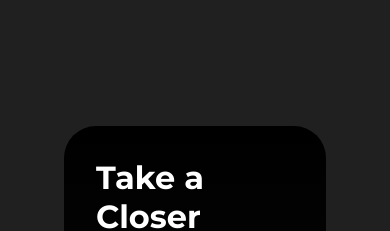
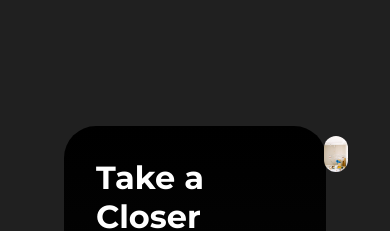
Before and after one commit to nickdebakey/okeefeselectricalllc, a plain HTML site: page index.html in a window 390 px wide. Shown: the part 3080-3311 px from the top of the page. Drawn offline with nearby package versions, Linux system fonts and the light colour scheme.

Commit message:
jk should be good now (desktop, still gotta do media queries for tablet and phone)

```diff
--- a/index.css
+++ b/index.css
@@ -381,7 +381,11 @@ header {
 
 .content2ColumnR img {
     margin-top: -5rem;
+    margin-left: 1.5rem;
     border-radius: 2rem;
+    width: 100%;
+    max-width: 30vw;
+    height: auto;
 }
 
 /* ------------------------------ parallax lead 2 ------------------------------ */
--- a/index.html
+++ b/index.html
@@ -152,7 +152,7 @@
                 </div>
             </div>
             <div class="content2ColumnR">
-                <img src="/images/outletWalls.jpg" width="100%">
+                <img src="/images/outletWalls.jpg">
             </div>
         </div>
     </div>
```
